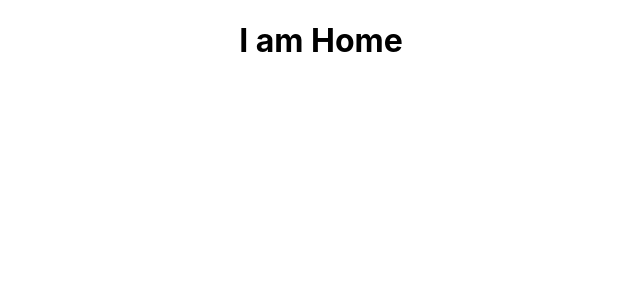
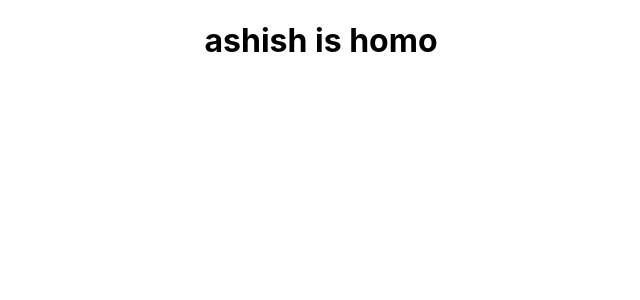
Before and after one commit to ashish12501/GeekGrid, a React (Create React App) app: page / in a window 1280 px wide. Shown: the top 300 px of the page, without its empty margins (319-959 px from the left). Built offline with nearby package versions, Linux system fonts and the light colour scheme.

Commit message:
new change

```diff
--- a/src/pages/Home/home.js
+++ b/src/pages/Home/home.js
@@ -3,7 +3,7 @@ import React from 'react'
 export function Home() {
   return (
     <div>
-      <h1>I am Home</h1>
+      <h1>ashish is homo</h1>
     </div>
   )
 }
```
